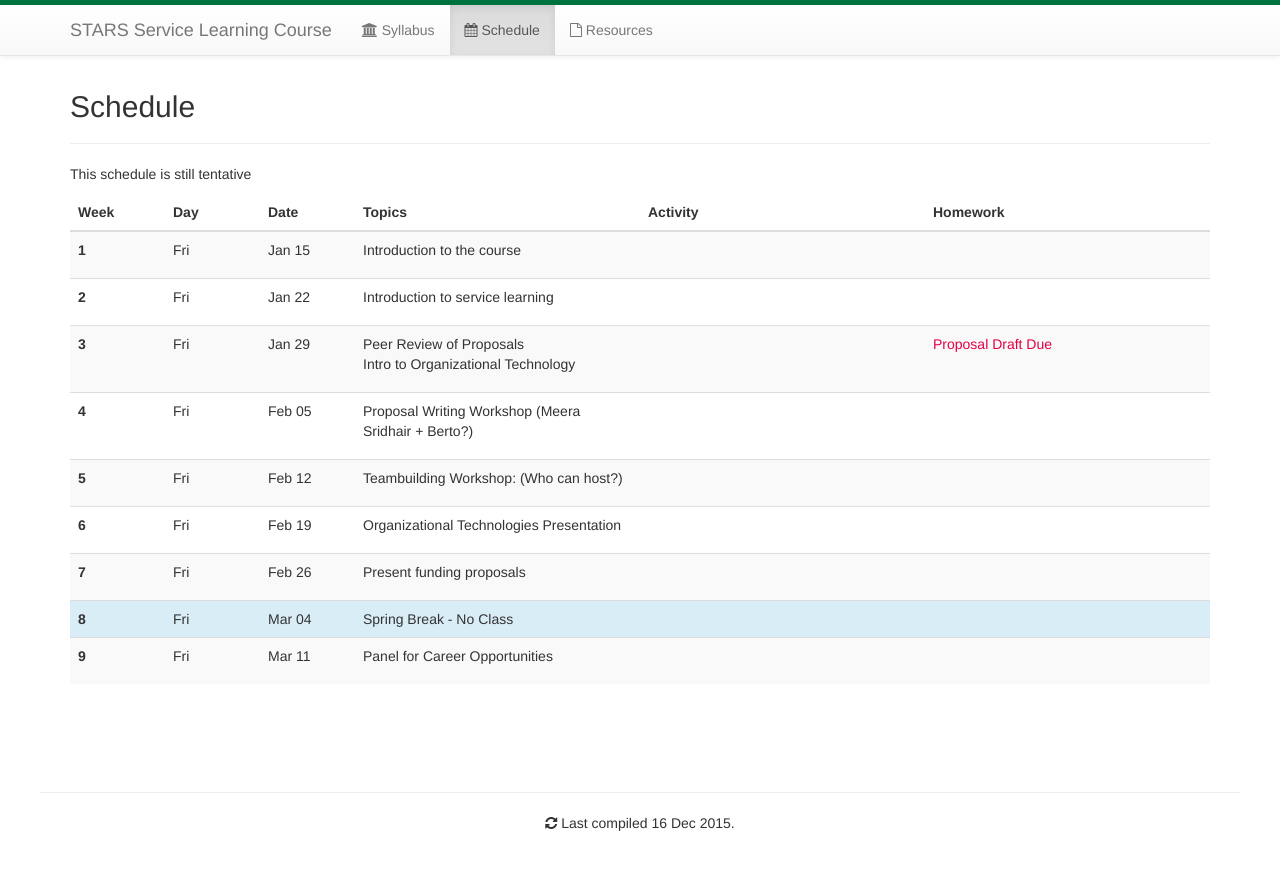
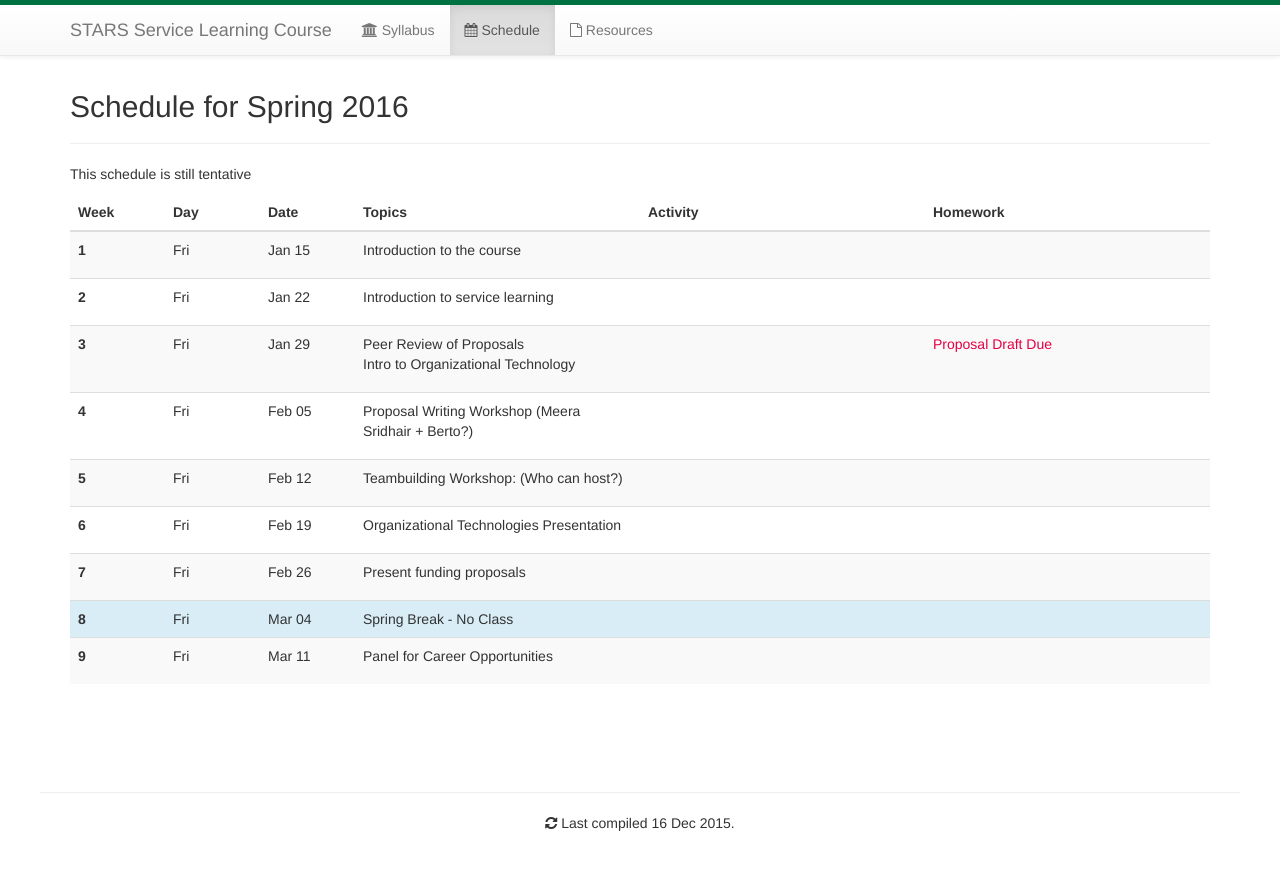
Before and after one commit to stevemacn/service-learning-course, a Jekyll site: the page built from schedule.html, in a window 1280 px wide. Shown: the top 870 px of the page. Built offline with Jekyll 4.4.1, drawn with Linux system fonts in a browser that asks for light colours; nearby versions of some CDN libraries.

Commit message:
refactor the semester and year to config

```diff
--- a/_config.yml
+++ b/_config.yml
@@ -1,5 +1,6 @@
 courseID: CS 3211/3212
 courseTitle: STARS Service Learning Course
+year: Spring 2016
 
 description: Course Page for CS 5220
 author: Stephen MacNeil
--- a/schedule.html
+++ b/schedule.html
@@ -3,7 +3,7 @@ title: Schedule
 layout: top
 ---
 
-<h2>Schedule</h2>
+<h2>Schedule for {{site.year}}</h2>
 <hr/>
 
 <p>
```
Also changed, not shown: syllabus.md (+1 -1 lines).
